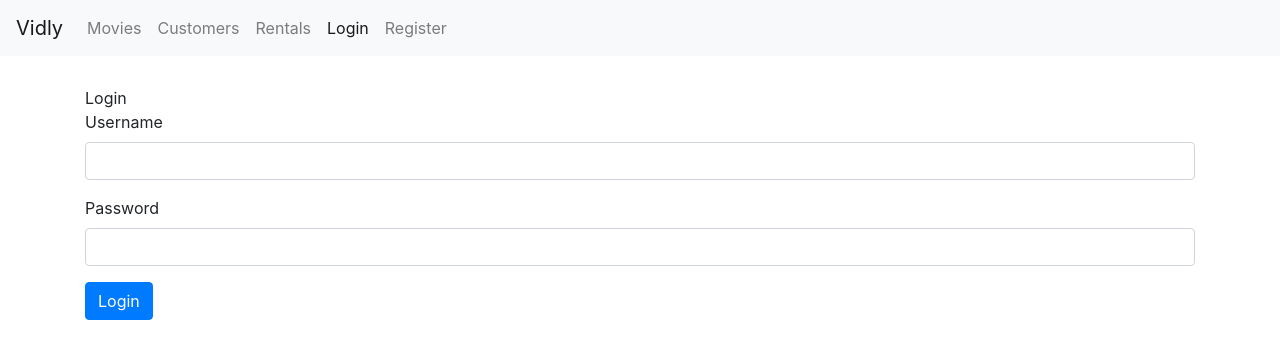
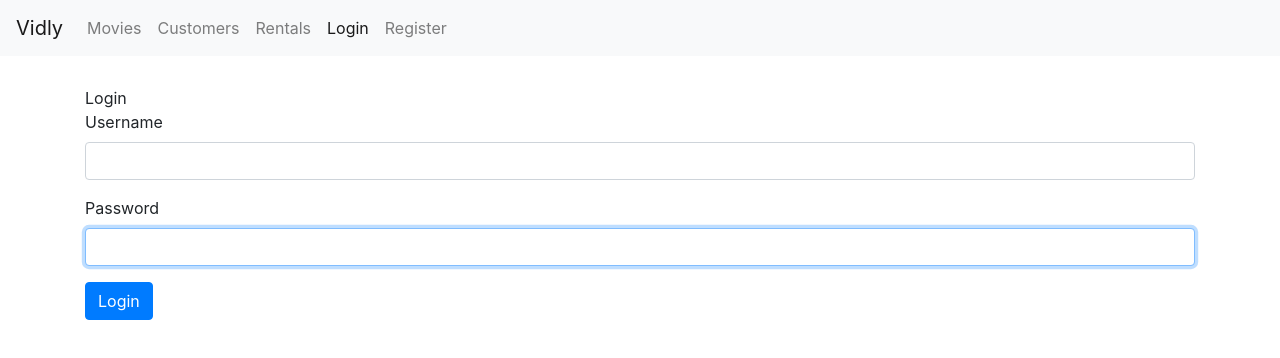
Before and after one commit to aeonincode/vidly, a React (Create React App) app: page /login in a window 1280 px wide. Shown: the top 358 px of the page. Built offline with nearby package versions, Linux system fonts and the light colour scheme.

Commit message:
update form

```diff
--- /dev/null
+++ b/src/components/common/input.jsx
@@ -0,0 +1,20 @@
+import React from 'react';
+
+const Input = ({ name, label, value, onChange }) => {
+  return (
+    <div className='form-group'>
+      <label htmlFor={name}>{label}</label>
+      <input
+        autoFocus
+        value={value}
+        onChange={onChange}
+        id={name}
+        name={name}
+        type='text'
+        className='form-control'
+      />
+    </div>
+  );
+};
+
+export default Input;
--- a/src/components/loginForm.jsx
+++ b/src/components/loginForm.jsx
@@ -1,25 +1,57 @@
 import React, { Component } from 'react';
+import Input from './common/input';
 
 class LoginForm extends Component {
+  state = {
+    account: { username: '', password: '' },
+    errors: {},
+  };
+
+  validate = () => {
+    return { username: 'Username is required.' };
+  };
+
+  //username = React.createRef();
+  //   componentDidMount() {
+  //     this.username.current.focus();
+  //   }
+
   handleSubmit = (e) => {
     e.preventDefault();
 
+    const errors = this.validate();
+    this.setState({ errors });
+    if (errors) return;
+
     // Call the server
+    //const username = this.username.current.value;
+  };
+
+  handleChange = ({ currentTarget: input }) => {
+    const account = { ...this.state.account };
+    account[input.name] = input.value;
+    this.setState({ account });
   };
 
   render() {
+    const { account } = this.state;
+
     return (
       <div>
         <hi>Login</hi>
         <form onSubmit={this.handleSubmit}>
-          <div className='form-group'>
-            <label htmlFor='username'>Username</label>
-            <input id='username' type='text' className='form-control' />
-          </div>
-          <div className='form-group'>
-            <label htmlFor='password'>Password</label>
-            <input id='password' type='text' className='form-control' />
-          </div>
+          <Input
+            name='username'
+            value={account.username}
+            label='Username'
+            onChange={this.handleChange}
+          />
+          <Input
+            name='password'
+            value={account.password}
+            label='Password'
+            onChange={this.handleChange}
+          />
           <button className='btn btn-primary'>Login</button>
         </form>
       </div>
```
